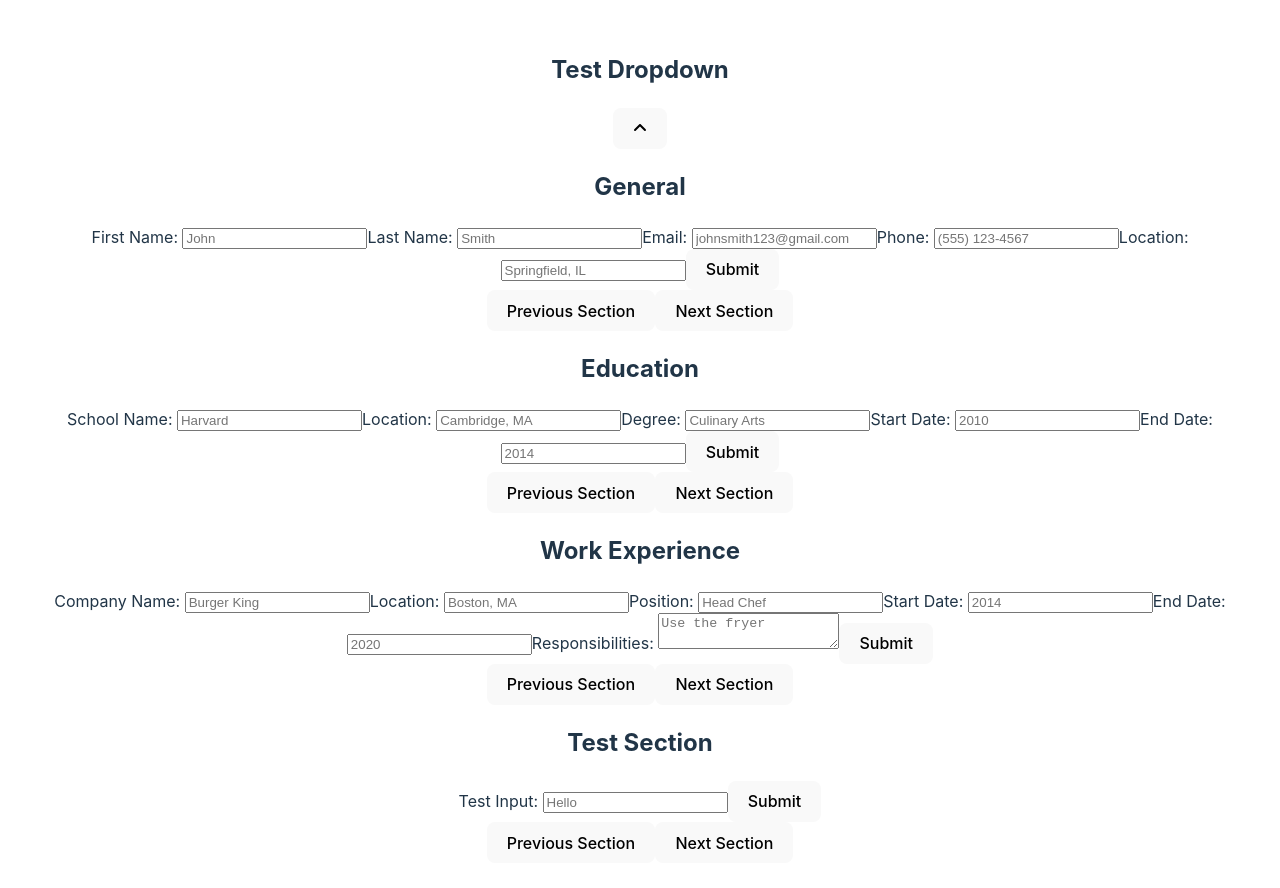
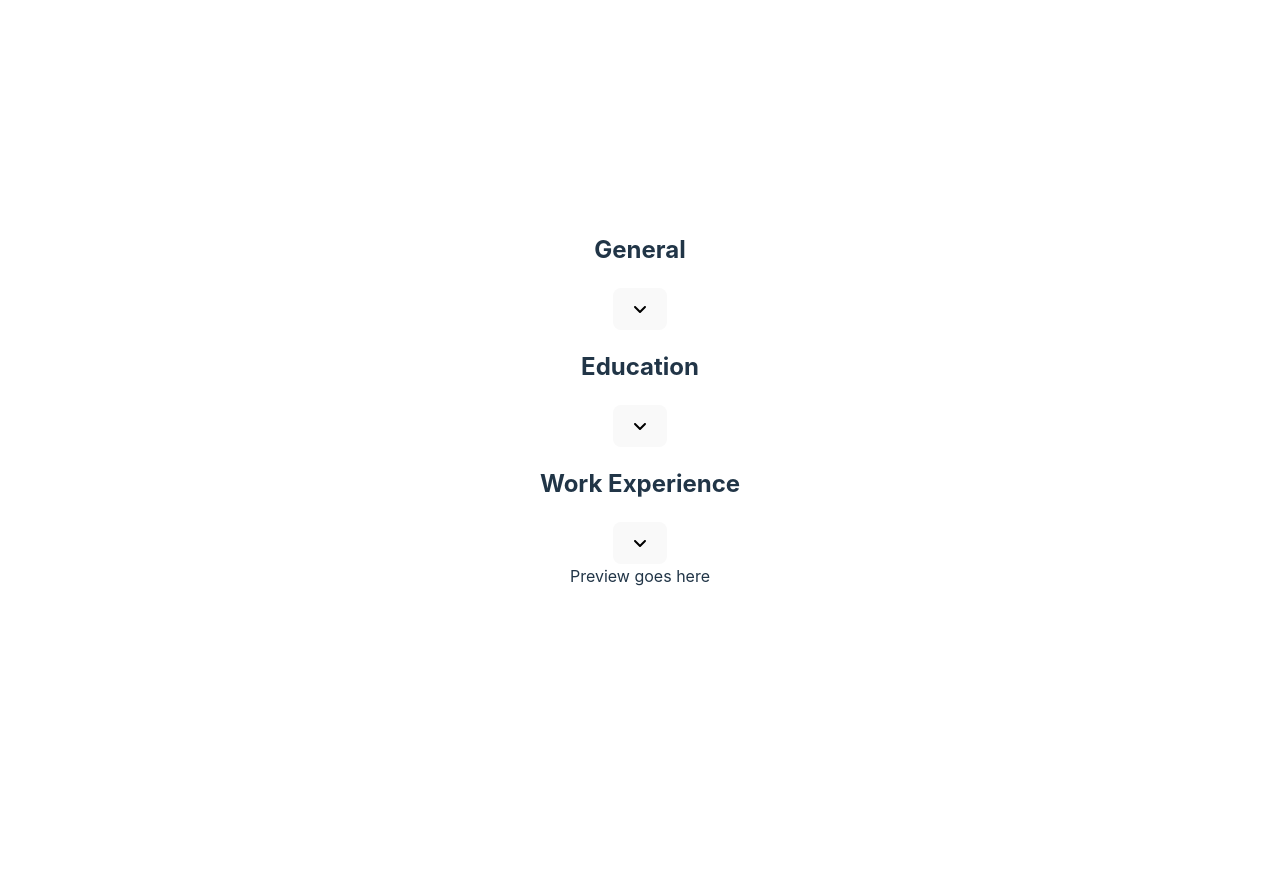
Before and after one commit to djsereno/CV-Application, a React (Vite) app: page / in a window 1280 px wide. Shown: the top 888 px of the page. After the commit the page ends 800 px from the top, so only its background shows below. Built offline with nearby package versions, Linux system fonts and the light colour scheme.

Commit message:
Begin implement of Dropdown components

```diff
--- a/src/App.jsx
+++ b/src/App.jsx
@@ -12,10 +12,19 @@ library.add(faAngleDown, faAngleUp);
 function App() {
   return (
     <>
-      <Dropdown key={'test'} label="Test Dropdown" initOpenStatus={true} />
-      {data.map((section) => (
-        <Section key={section.heading} {...section} />
-      ))}
+      <div id="dropdown-container">
+        {data.map((section) => (
+          <Dropdown
+            key={`${section.label} Dropdown`}
+            label={section.label}
+            initOpenStatus={false}
+            sectionData={section}
+          />
+        ))}
+      </div>
+      <div id="cv-container">
+        Preview goes here
+      </div>
     </>
   );
 }
--- a/src/Dropdown.jsx
+++ b/src/Dropdown.jsx
@@ -1,21 +1,23 @@
 import { useState } from 'react';
-import { FontAwesomeIcon } from '@fortawesome/react-fontawesome'
+import { FontAwesomeIcon } from '@fortawesome/react-fontawesome';
+import Section from './Section';
 
-function Dropdown({ label, initOpenStatus }) {
+function Dropdown({ label, initOpenStatus, sectionData }) {
   const [isOpen, setIsOpen] = useState(initOpenStatus);
 
   const handleClick = () => setIsOpen(!isOpen);
 
+  const content = <Section key={sectionData.id} {...sectionData} />;
+
   return (
-    <div>
-      <h2>{label}</h2>
-      <button onClick={handleClick}>
-        {isOpen ? (
-          <FontAwesomeIcon icon="angle-up" />
-        ) : (
-          <FontAwesomeIcon icon="angle-down" />
-        )}
-      </button>
+    <div className="dropdown-module">
+      <div className="dropdown-header">
+        <h2>{label}</h2>
+        <button onClick={handleClick}>
+          {isOpen ? <FontAwesomeIcon icon="angle-up" /> : <FontAwesomeIcon icon="angle-down" />}
+        </button>
+      </div>
+      <>{isOpen ? content : null}</>
     </div>
   );
 }
--- /dev/null
+++ b/src/Outputs.jsx
@@ -0,0 +1,17 @@
+/* eslint-disable react/prop-types */
+import './App.css';
+
+function OutputGeneral({ firstName, lastName, email, phone, location }) {
+  return (
+    <div>
+      <h3>
+        {firstName} {lastName}
+      </h3>
+      <a href={`mailto: ${email}`}>{email}</a>
+      <a href={`tel: ${phone}`}>{phone}</a>
+      <p>{location}</p>
+    </div>
+  );
+}
+
+export default OutputGeneral;
--- a/src/Section.jsx
+++ b/src/Section.jsx
@@ -2,6 +2,7 @@
 import { useState } from 'react';
 import './App.css';
 import Input from './Input';
+import OutputGeneral from './Outputs';
 
 function Section({ id, heading, inputs }) {
   const [isSubmitted, setIsSubmitted] = useState(false);
@@ -18,7 +19,7 @@ function Section({ id, heading, inputs }) {
     setIsSubmitted(!isSubmitted);
   };
 
-  const inputsFields = inputs.map((input, index) => (
+  const inputFields = inputs.map((input, index) => (
     <Input
       key={input.label}
       isSubmitted={isSubmitted}
@@ -28,16 +29,14 @@ function Section({ id, heading, inputs }) {
     />
   ));
 
+  const outputFields = inputs.reduce((acc, input) => ({ ...acc, [input.id]: input.label }), {});
+  const outputComp = <OutputGeneral key={`${heading}Output`} {...outputFields} />;
+
   return (
-    <section id={id}>
-      <h2>{heading}</h2>
-      <form onSubmit={handleSubmit}>
-        {isSubmitted ? null : inputsFields}
-        <button type="submit">{isSubmitted ? 'Edit' : 'Submit'}</button>
-      </form>
-      <button>Previous Section</button>
-      <button>Next Section</button>
-    </section>
+    <form onSubmit={handleSubmit}>
+      {isSubmitted ? outputComp : inputFields}
+      <button type="submit">{isSubmitted ? 'Edit' : 'Submit'}</button>
+    </form>
   );
 }
 
--- a/src/data.js
+++ b/src/data.js
@@ -1,110 +1,104 @@
 export const data = [
   {
     id: 0,
-    heading: 'General',
+    label: 'General',
     inputs: [
       {
+        id: 'firstName',
         label: 'First Name',
         placeholder: 'John',
-        type: 'text',
+        type: 'text'
       },
       {
+        id: 'lastName',
         label: 'Last Name',
         placeholder: 'Smith',
-        type: 'text',
+        type: 'text'
       },
       {
+        id: 'email',
         label: 'Email',
         placeholder: 'johnsmith123@gmail.com',
-        type: 'email',
+        type: 'email'
       },
       {
+        id: 'phone',
         label: 'Phone',
         placeholder: '(555) 123-4567',
-        type: 'tel',
+        type: 'tel'
       },
       {
+        id: 'location',
         label: 'Location',
         placeholder: 'Springfield, IL',
-        type: 'text',
+        type: 'text'
       }
     ]
   },
   {
     id: 1,
-    heading: 'Education',
+    label: 'Education',
     inputs: [
       {
         label: 'School Name',
         placeholder: 'Harvard',
-        type: 'text',
+        type: 'text'
       },
       {
         label: 'Location',
         placeholder: 'Cambridge, MA',
-        type: 'text',
+        type: 'text'
       },
       {
         label: 'Degree',
         placeholder: 'Culinary Arts',
-        type: 'text',
+        type: 'text'
       },
       {
         label: 'Start Date',
         placeholder: '2010',
-        type: 'number',
+        type: 'number'
       },
       {
         label: 'End Date',
         placeholder: '2014',
-        type: 'number',
+        type: 'number'
       }
     ]
   },
   {
     id: 2,
-    heading: 'Work Experience',
+    label: 'Work Experience',
     inputs: [
       {
         label: 'Company Name',
         placeholder: 'Burger King',
-        type: 'text',
+        type: 'text'
       },
       {
         label: 'Location',
         placeholder: 'Boston, MA',
-        type: 'text',
+        type: 'text'
       },
       {
         label: 'Position',
         placeholder: 'Head Chef',
-        type: 'text',
+        type: 'text'
       },
       {
         label: 'Start Date',
         placeholder: '2014',
-        type: 'number',
+        type: 'number'
       },
       {
         label: 'End Date',
         placeholder: '2020',
-        type: 'number',
+        type: 'number'
       },
       {
         label: 'Responsibilities',
         placeholder: 'Use the fryer',
-        type: 'textarea',
-      }
-    ]
-  },
-  {
-    id: 3,
-    heading: 'Test Section',
-    inputs: [
-      {
-        label: 'Test Input',
-        placeholder: 'Hello',
-        type: 'text',
+        type: 'textarea'
       }
     ]
   }
```
